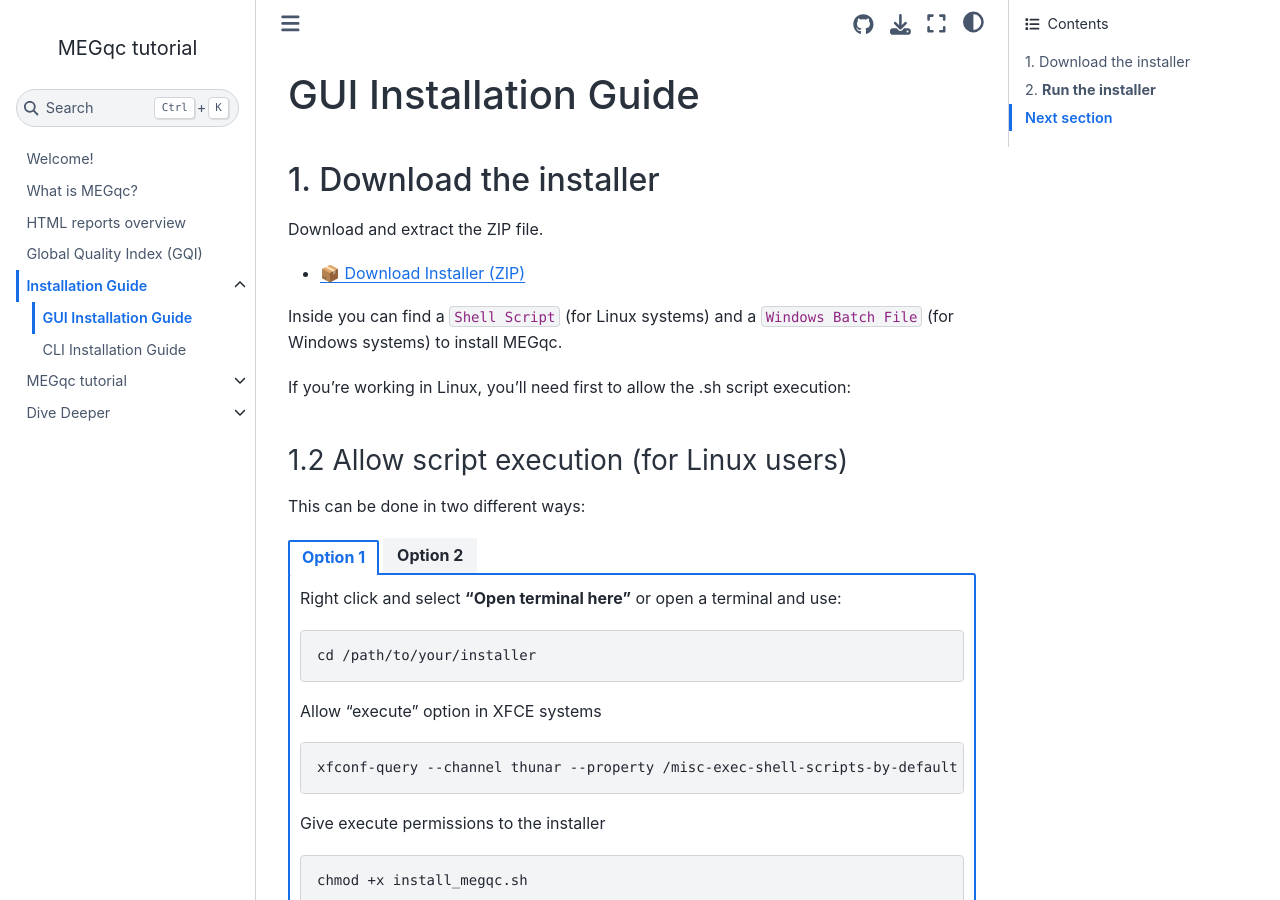
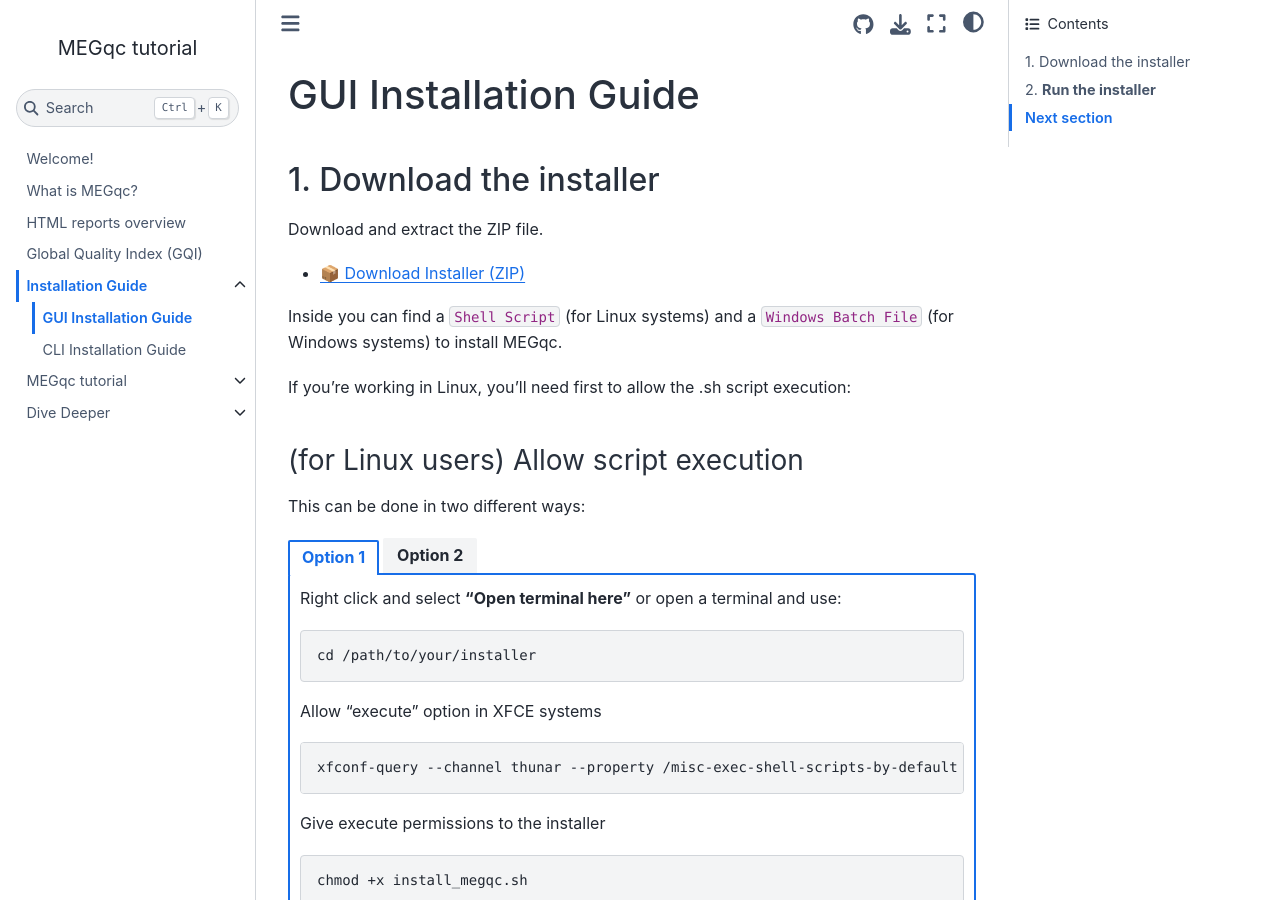
Before and after one commit to ANCPLabOldenburg/megqc_documentation, a Jupyter Book: the page built from installation/gui.md, in a window 1280 px wide and 900 px high. Built offline with Jupyter Book 1.0.4 settings and Sphinx 7.4.7 and the Sphinx Book theme 1.1.4, drawn with Linux system fonts in a browser that asks for light colours; pages that are not in the unit, such as notebooks, are missing from menus.

Commit message:
Update gui.md

`````diff
--- a/installation/gui.md
+++ b/installation/gui.md
@@ -9,7 +9,7 @@
 
 If you're working in Linux, you'll need first to allow the .sh script execution:
 
-### 1.2 Allow script execution (for Linux users)
+### (for Linux users) Allow script execution
 This can be done in two different ways:
 
 ````{tab-set}
`````
